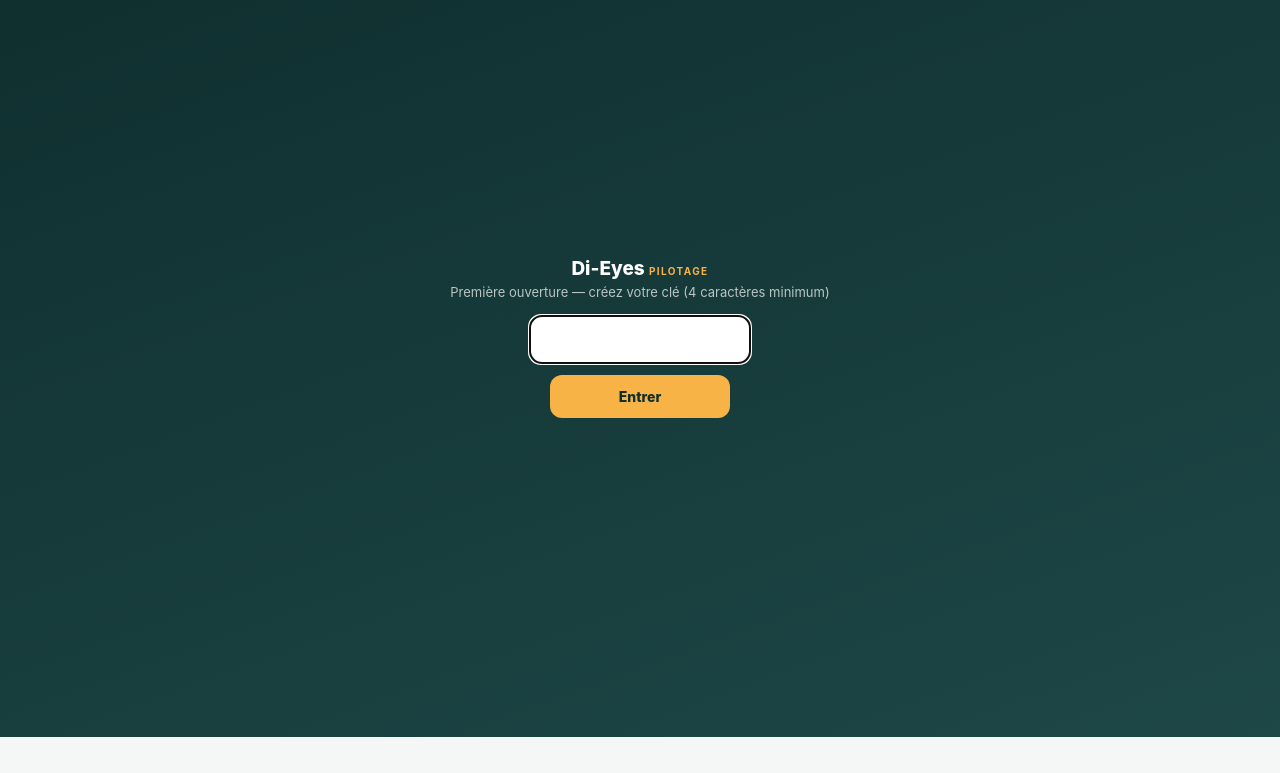
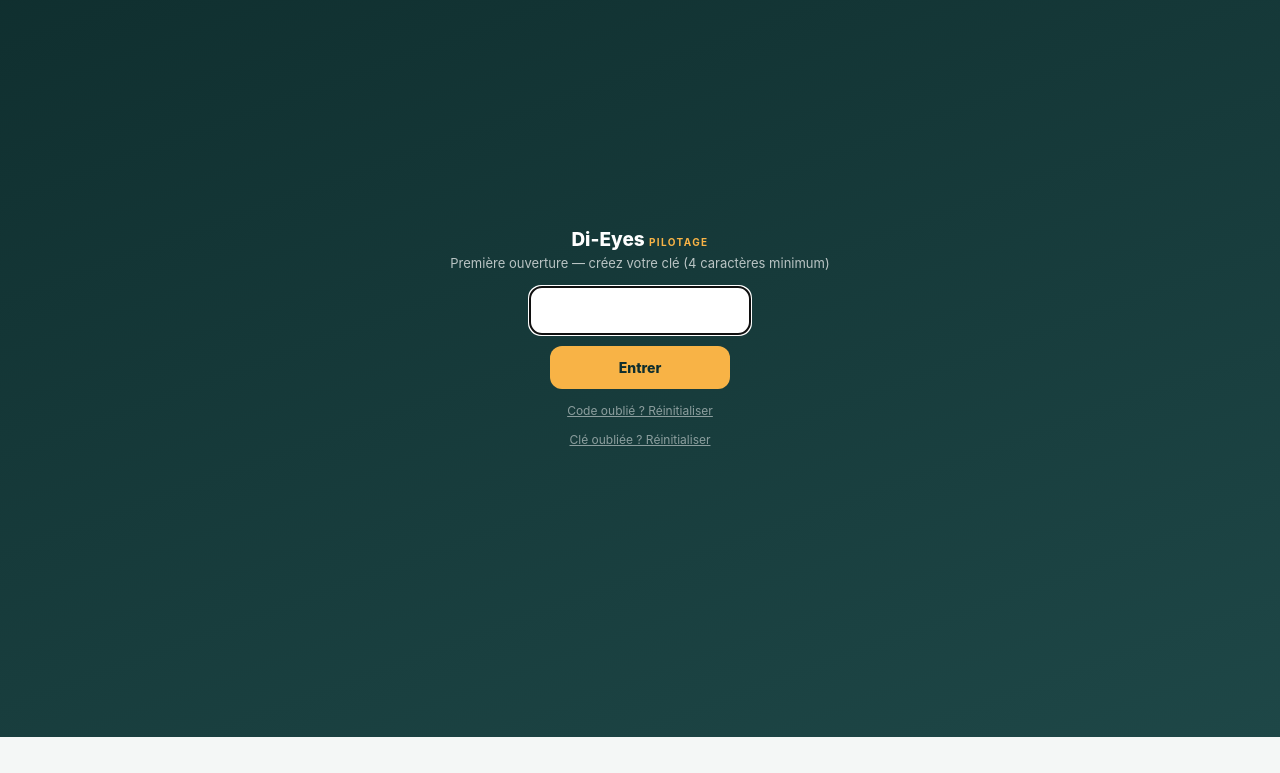
Before and after one commit to dieyeshub/pilotage, a plain HTML site: page index.html in a window 1280 px wide. Shown: the part 63-836 px from the top of the page. Drawn offline with Linux system fonts and the light colour scheme.

Commit message:
Update index.html

```diff
--- a/index.html
+++ b/index.html
@@ -112,6 +112,8 @@
   <div id="lockLbl" style="color:rgba(255,255,255,.7);font-size:13px;margin-bottom:16px">Clé d'accès personnelle</div>
   <input id="diAccess" name="diAccessField" type="password" autocomplete="off" autocapitalize="off" autocorrect="off" spellcheck="false" style="width:220px;padding:13px;border:none;border-radius:12px;font-family:inherit;font-size:18px;font-weight:800;text-align:center;letter-spacing:.15em" onkeydown="if(event.key==='Enter')submitPin()">
   <button onclick="submitPin()" style="margin-top:12px;width:180px;border:none;border-radius:12px;padding:13px;font-family:inherit;font-size:14px;font-weight:800;background:#F8B346;color:#0F2E2E;cursor:pointer">Entrer</button>
+  <button onclick="resetPin()" style="margin-top:14px;background:none;border:none;color:rgba(255,255,255,.5);font-family:inherit;font-size:12px;text-decoration:underline;cursor:pointer">Code oublié ? Réinitialiser</button>
+  <button onclick="resetPin()" style="margin-top:14px;background:none;border:none;color:rgba(255,255,255,.5);font-family:inherit;font-size:12px;text-decoration:underline;cursor:pointer">Clé oubliée ? Réinitialiser</button>
 </div>
 
 <div class="top">
@@ -411,6 +413,16 @@ async function submitPin(){
     S.pin=v;await save('Code créé ✓');
   }else if(v!==S.pin){toast('Code incorrect');document.getElementById('diAccess').value='';return;}
   document.getElementById('lock').style.display='none';
+}
+async function resetPin(){
+  const code=prompt('Code de sécurité :');
+  if(code===null)return;
+  if(code.trim()!=='7744'){toast('Code de sécurité incorrect');return;}
+  delete S.pin;
+  await save('Code réinitialisé');
+  document.getElementById('lockLbl').textContent='Créez votre nouveau code (4 caractères minimum)';
+  document.getElementById('diAccess').value='';
+  document.getElementById('diAccess').focus();
 }
 async function save(msg){
   const ok=await writeStore(JSON.stringify(S));
```
